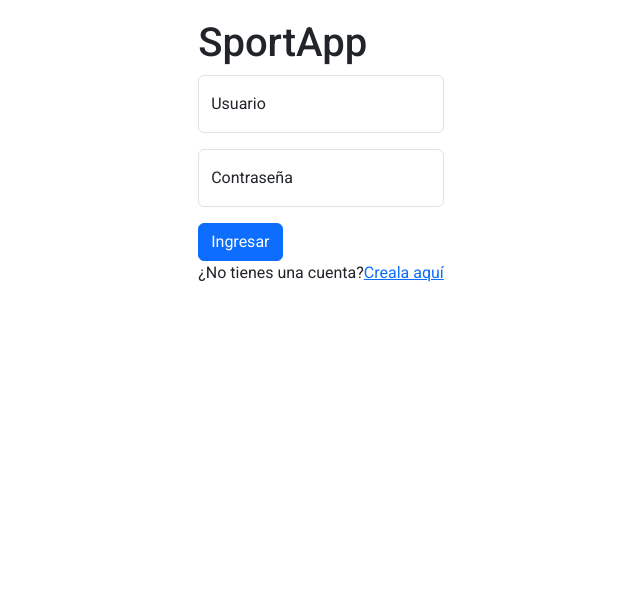
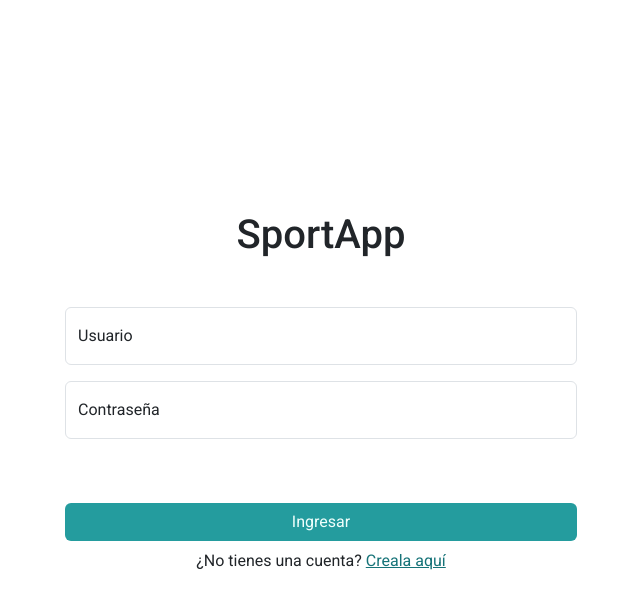
Before and after one commit to JuanSebastianBecerra/inseparables-sportapp-web, an Angular app: page /autenticacion in a window 1280 px wide. Shown: the top 608 px of the page, without its empty margins (319-959 px from the left). Built offline with nearby package versions, Linux system fonts and the light colour scheme.

Commit message:
feat: pantalla autenticacion con estilos

```diff
--- a/src/app/autenticacion/autenticacion.component.css
+++ b/src/app/autenticacion/autenticacion.component.css
@@ -1,3 +1,26 @@
-.backgorund-test-color{
-    background-color: red;
+.btn-ingresar{
+    background-color: var(--BlueGreen-7);
+    color: var(--BlueGreen-1);
+    width: 100%;
 }
+
+.btn-ingresar:hover{
+    background-color: var(--BlueGreen-4);
+    color: var(--BlueGreen-10);
+}
+
+.link-color-sportapp{
+    color: var(--BlueGreen-10);
+}
+
+.center-element {
+    display: flex;
+    justify-content: center;
+    align-items: center;
+    text-align: center;
+    min-height: 100vh;
+  }
+
+  .form-size{
+    min-width: 40%;
+  }
--- a/src/app/autenticacion/autenticacion.component.html
+++ b/src/app/autenticacion/autenticacion.component.html
@@ -1,26 +1,31 @@
-<mat-grid-list cols="4" rowHeight="1:1">
-  <mat-grid-tile />
-  <mat-grid-tile colspan="2">
-    <mat-card>
-      <mat-card-content>
-        <form>
+<div class="center-element">
+  <form class="form-size">
     <h1>SportApp</h1>
-          <div class="input-group mb-3">
+    <div class="input-group mb-3 mt-5">
       <div class="form-floating">
-              <input type="text" class="form-control" id="floatingInputGroup1" placeholder="Usuario">
+        <input
+          type="text"
+          class="form-control"
+          id="floatingInputGroup1"
+          placeholder="Usuario"
+        />
         <label for="floatingInputGroup1">Usuario</label>
       </div>
     </div>
     <div class="input-group mb-3">
       <div class="form-floating">
-              <input type="text" class="form-control" id="floatingInputGroup1" placeholder="password">
+        <input
+          type="text"
+          class="form-control"
+          id="floatingInputGroup1"
+          placeholder="password"
+        />
         <label for="floatingInputGroup1">Contraseña</label>
       </div>
     </div>
-          <button type="submit" class="btn btn-primary">Ingresar</button>
-          <p>¿No tienes una cuenta?<a class="link-opacity-100" href="#">Creala aquí</a></p>
+    <button type="submit" class="btn btn-ingresar mt-5">Ingresar</button>
+    <p class="mt-2">
+      ¿No tienes una cuenta? <a class="link-color-sportapp" href="#">Creala aquí</a>
+    </p>
   </form>
-      </mat-card-content>
-    </mat-card>
-  </mat-grid-tile>
-</mat-grid-list>
+</div>
--- a/src/styles.css
+++ b/src/styles.css
@@ -2,3 +2,16 @@
 
 html, body { height: 100%; }
 body { margin: 0; font-family: Roboto, "Helvetica Neue", sans-serif; }
+
+:root{
+    --BlueGreen-1: #F0FFFC;
+    --BlueGreen-2: #E4F7F4;
+    --BlueGreen-3: #B2EBE4;
+    --BlueGreen-4: #85DED6;
+    --BlueGreen-5: #5CD1CB;
+    --BlueGreen-6: #36C4C1;
+    --BlueGreen-7: #249C9E;
+    --BlueGreen-8: #167378;
+    --BlueGreen-9: #0B4C52;
+    --BlueGreen-10: #167378;
+}
```
Lines whose indentation alone changed are shown as unchanged.
